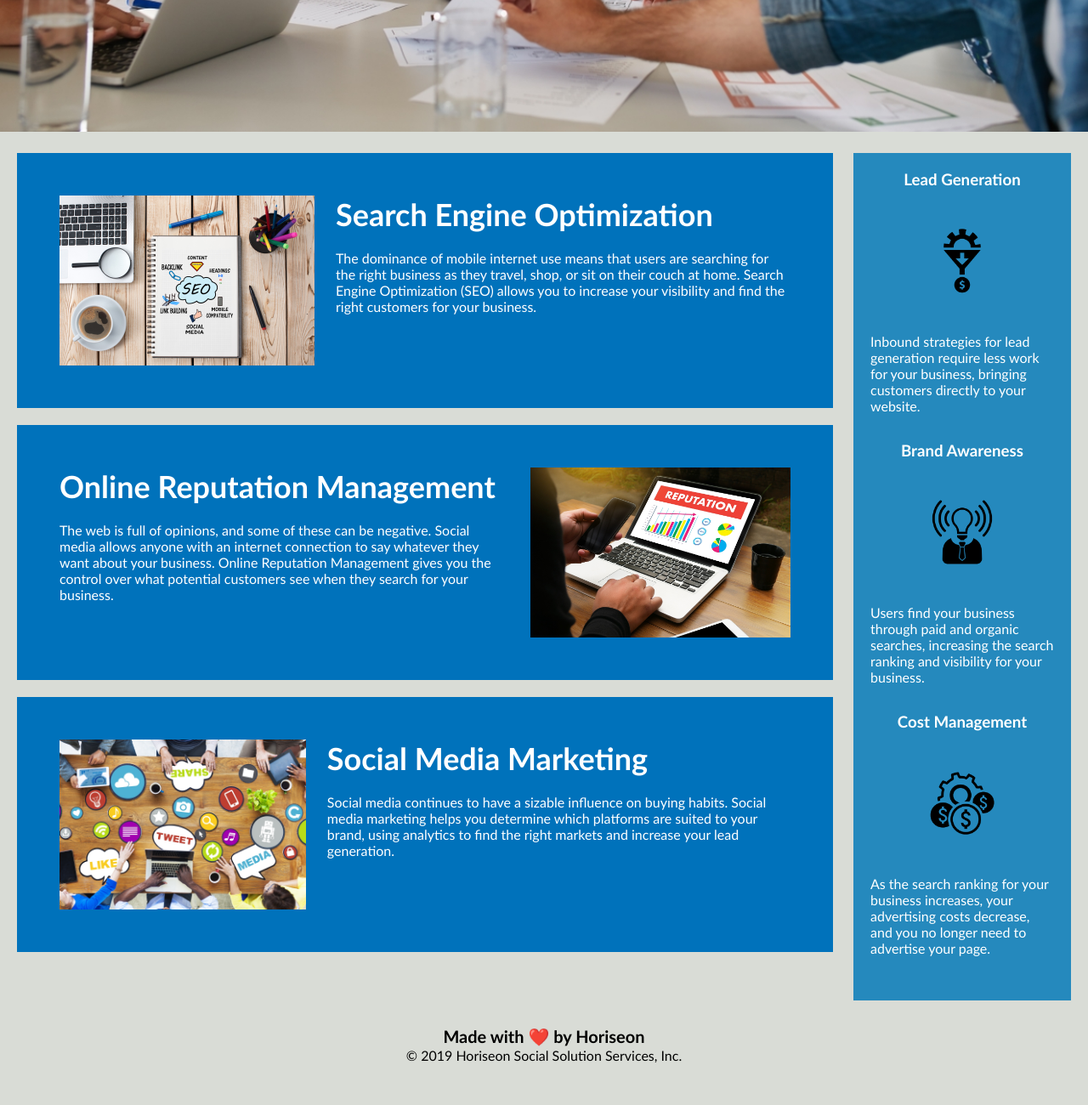
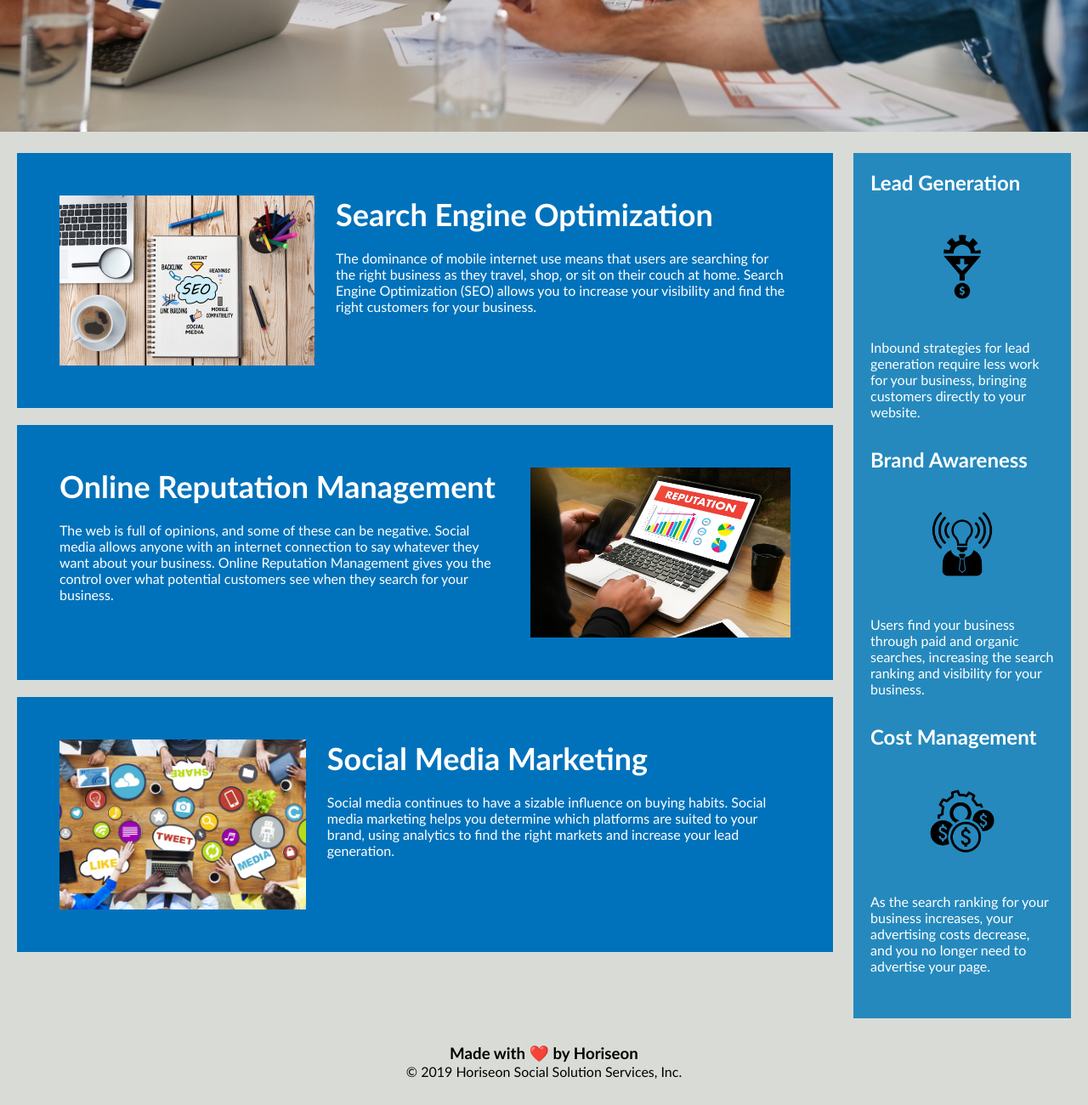
Before and after one commit to emjkenz/Homework-1-SEO-Website-Optimisation, a plain HTML site: page index.html in a window 1280 px wide. Shown: the part 742-2042 px from the top of the page at 85% size. Drawn offline with Linux system fonts and the light colour scheme.

Commit message:
Update index.html
Fixed the h2 and h3 elements

```diff
--- a/index.html
+++ b/index.html
@@ -55,21 +55,21 @@
 <aside class="benefits">
     <article class="benefit-lead">
 
-        <h3>Lead Generation</h3>
+        <h2>Lead Generation</h2>
         <img src="./assets/images/lead-generation.png" alt="A gear icon, with a funnel underneath it. The funnel has a downwards arrow mark in the middle of it. Then there is a dollar sign under the funnel."/>
         <p>
             Inbound strategies for lead generation require less work for your business, bringing customers directly to your website.
         </p>
     </article>
     <article class="benefit-brand">
-        <h3>Brand Awareness</h3>
+        <h2>Brand Awareness</h2>
         <img src="./assets/images/brand-awareness.png" alt="The top half of a person wearing a tie and their head is a light blub sending shockwaves out either side of it."/>
         <p>
             Users find your business through paid and organic searches, increasing the search ranking and visibility for your business.
         </p>
     </article>
     <article class="benefit-cost">
-        <h3>Cost Management</h3>
+        <h2>Cost Management</h2>
         <img src="./assets/images/cost-management.png" alt="A gear icon with 3 dollar signs in front of it"></img>
         <p>
             As the search ranking for your business increases, your advertising costs decrease, and you no longer need to advertise your page.
@@ -78,7 +78,7 @@
 </aside>
 
 <footer>
-    <h2>Made with ❤️️ by Horiseon</h2>
+    <h3>Made with ❤️️ by Horiseon</h3>
     <p>
         &copy; 2019 Horiseon Social Solution Services, Inc.
     </p>
```
